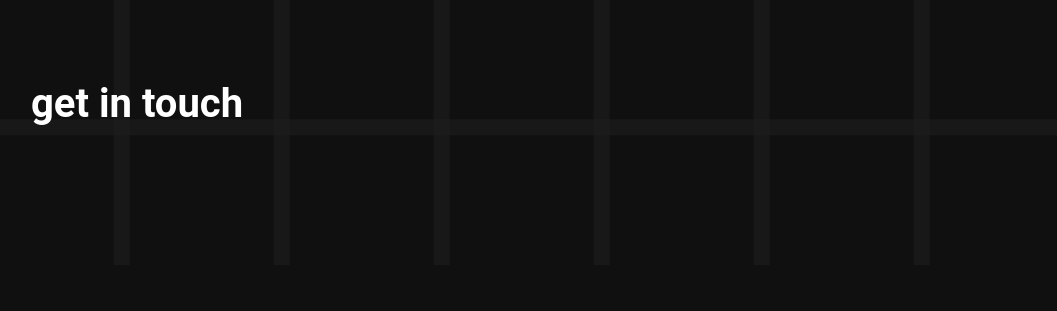
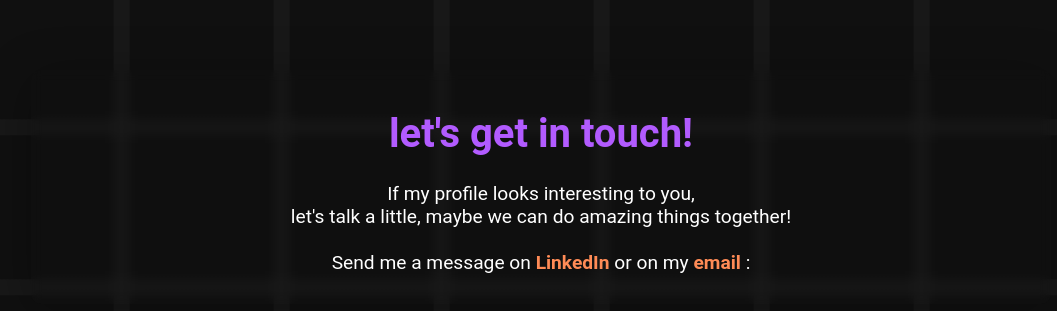
Before and after one commit to schutz-luca/portfolio-luca-schutz, a Next.js app: page / in a window 1280 px wide. Shown: the part 1667-1978 px from the top of the page, without its empty margins (99-1156 px from the left). Before the commit the page ends 1932 px from the top, so only its background shows below. Built offline with nearby package versions, Linux system fonts and the light colour scheme; a web font is replaced by a local one.

Commit message:
add contact session

```diff
--- a/src/components/logo/index.tsx
+++ b/src/components/logo/index.tsx
@@ -13,8 +13,6 @@ export const Logo: FC<LogoProps> = ({ loadingPage }) => {
         return () => clearInterval(interval);
     }, [hideHandler]);
 
-    console.log(hideHandler);
-
     return (
         <StyLogo className={loadingPage ? 'loading-page' : ''}>
             <FaReact className={`react-icon${hideHandler ? ' hide' : ''}`} />
--- a/src/layout/main/styles.ts
+++ b/src/layout/main/styles.ts
@@ -13,10 +13,7 @@ export const StyHeader = styled.header`
     z-index: 2;
     ${({ theme }) => theme.id === 'colorful' ? '' : `background: ${theme.background}99`};
 
-    // Glass effect
-    box-shadow: 0 4px 30px rgba(0, 0, 0, 0.1);
-    backdrop-filter: blur(6px);
-    -webkit-backdrop-filter: blur(6px);
+    ${({ theme }) => theme.effects.glass};
 
     @media ${devices.tablet} {
         padding: 5px 20px;
--- a/src/styles/theme.ts
+++ b/src/styles/theme.ts
@@ -52,10 +52,18 @@ const colorful = {
   progress: colors.white
 };
 
+const effects = {
+  glass: `
+    box-shadow: 0 8px 50px rgba(0, 0, 0, 0.3);
+    backdrop-filter: blur(6px);
+    -webkit-backdrop-filter: blur(6px);`
+}
+
 const theme = {
   colors,
   fonts,
   gradient,
+  effects,
   transition: 'all ease-in-out 0.2s',
   primary: colors.blue,
   secondary: colors.purple
--- a/src/templates/contact/index.tsx
+++ b/src/templates/contact/index.tsx
@@ -1,9 +1,24 @@
+import Link from 'next/link';
 import { AnimatedSection } from '@/src/components/motion';
+import { StyContact } from './styles';
 
 export const Contact = () => {
     return (
         <AnimatedSection id="about">
-            <h2>get in touch</h2>
+            <StyContact>
+                <h2>let's get in touch!</h2>
+                <p>
+                    If my profile looks interesting to you,
+                    <br />
+                    let's talk a little, maybe we can do amazing things together!
+                    <br /><br />
+                    Send me a message on
+                    <Link href='https://www.linkedin.com/in/luca-schutzenhofer/' target="_blank">{' LinkedIn '}</Link>
+                    or on my
+                    <Link href='mailto:lucaschutzenhofer@hotmail.com'>{' email '}</Link>
+                    :
+                </p>
+            </StyContact>
         </AnimatedSection>
     );
 };
--- a/src/templates/contact/styles.ts
+++ b/src/templates/contact/styles.ts
@@ -0,0 +1,34 @@
+import styled from "styled-components";
+
+export const StyContact = styled.div`
+    position: relative;
+    text-align: center;
+
+    ${({ theme }) => theme.effects.glass};
+    background-color: #00000010;
+
+    padding: 30px 20px;
+    border-radius: 10px;
+
+    svg{
+        height: 60px;
+        width: 60px;
+        color: ${({ theme }) => theme.colors.white}90;
+    }
+
+    h2 {
+        color: ${({ theme }) => theme.secondary}
+    }
+
+    p{
+        font-size: 1.2rem;
+        margin-top: 15px;
+    }
+
+    a{
+        color: ${({ theme }) => theme.colors.orange};
+        &:hover{
+            color: ${({ theme }) => theme.primary};
+        }
+    }
+`
```
